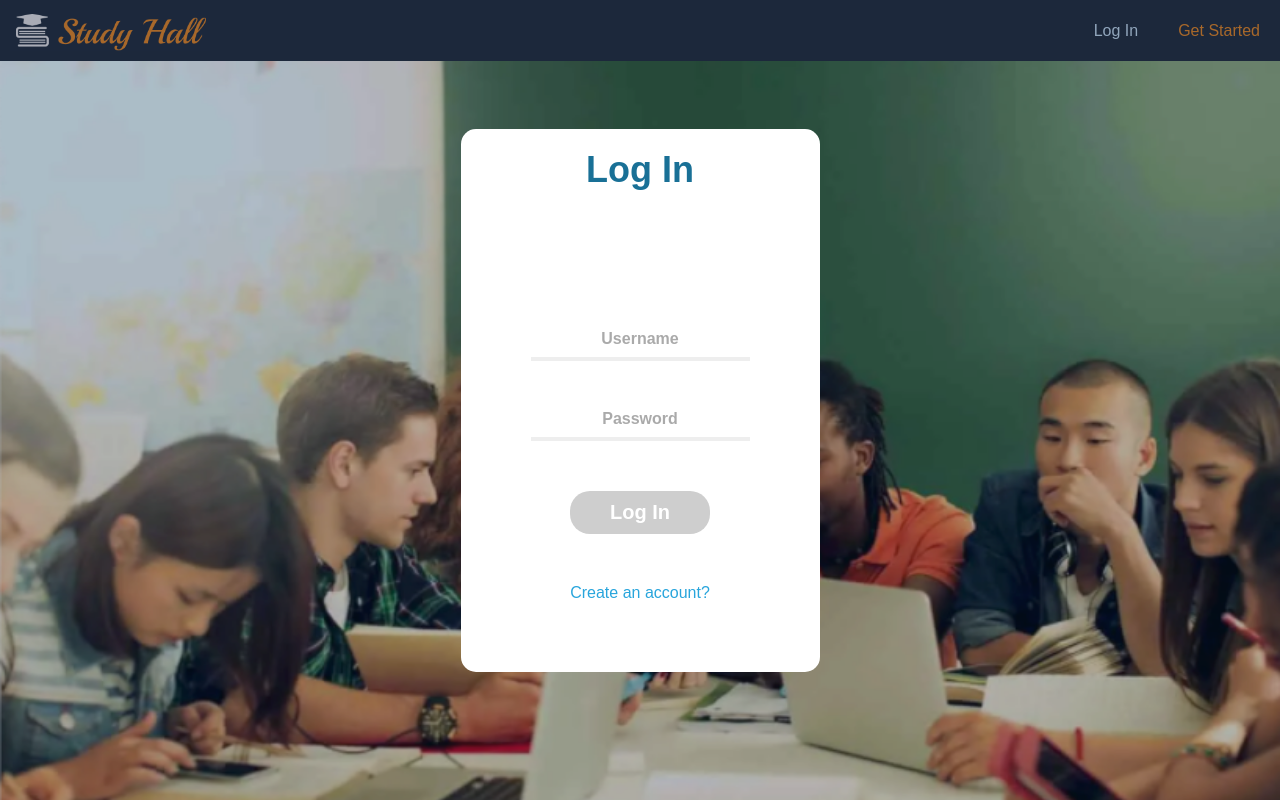
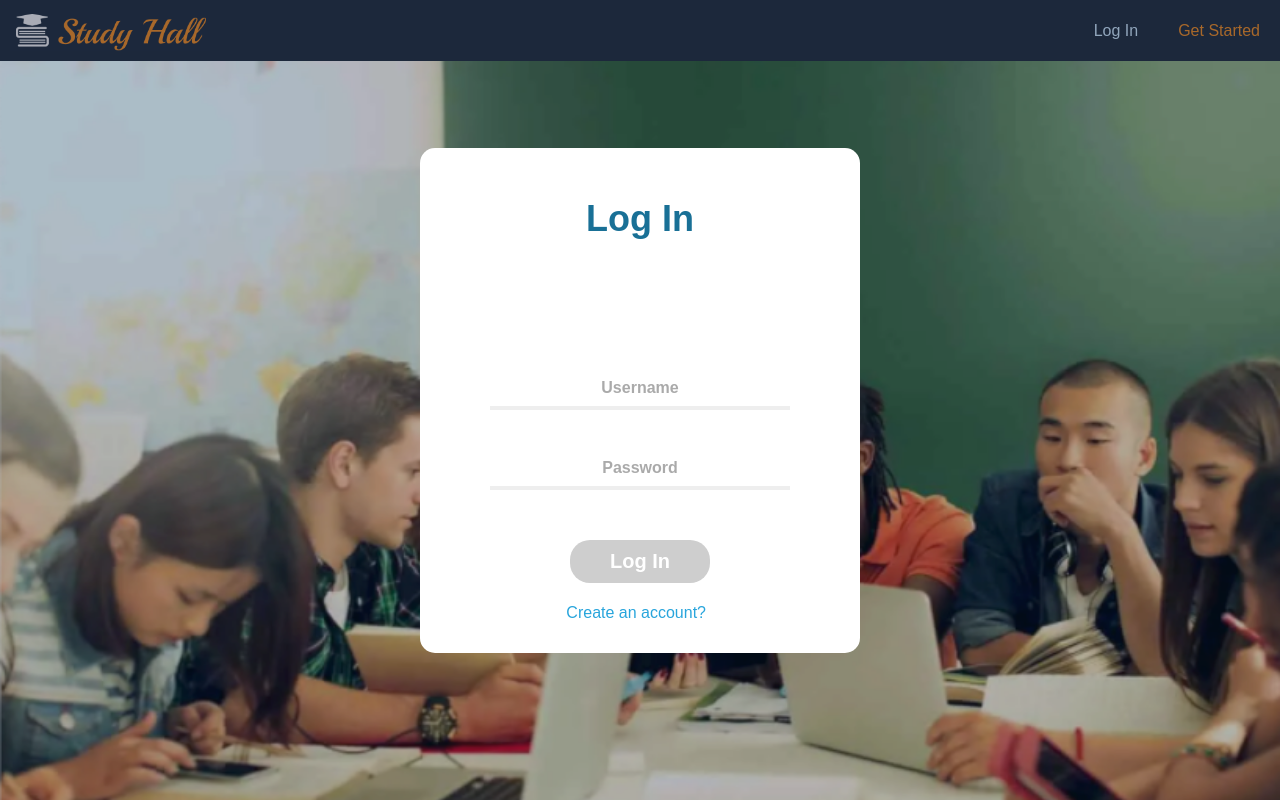
Before and after one commit to sushilt553/Study-Hall, a React (Create React App) app in the folder client/: page / in a window 1280 px wide. Both pictures are taken after a click on the button "Log In". Shown: the top 800 px of the page. Built offline with nearby package versions, Linux system fonts and the light colour scheme.

Commit message:
modal styling

```diff
--- a/client/src/components/modal/Modal.js
+++ b/client/src/components/modal/Modal.js
@@ -1,12 +1,21 @@
 import React from 'react';
 import './modal.css';
 
-export default ({ component: Component, close }) => {
+export default ({ component: Component, close, modalString, setModal }) => {
+    let button;
+    if (modalString === "signup"){
+        button = <button className="login-link-btn" onClick={() => setModal("login")}>
+                Already have an account?</button>
+    }else{
+        button = <button className="signup-link-btn" onClick={() => setModal("signup")}>
+            Create an account?</button>
+    }
     return (
         <>
             <div className="modal-background" onClick={close}>
                 <div className="modal-child" onClick={e => e.stopPropagation()}>
                     <Component />
+                    {button}
                 </div>
             </div>
         </>
--- a/client/src/components/modal/modal.css
+++ b/client/src/components/modal/modal.css
@@ -17,14 +17,13 @@
   display: flex;
   flex-direction: column;
   border-radius: 15px;
-  /* padding-top: 10px;
-  padding-bottom: 20px; */
   justify-content: start;
-
+  min-width: 400px;
   /* border: 3px solid red; */
 }
 
 .form-title {
+  margin-top: 30px;
   padding: 20px;
   color: #197096;
   font-size: 36px;
@@ -46,15 +45,13 @@
 }
 
 .signup-img {
-  min-height: 550px;
-  max-height: 550px;
+  max-height: 700px;
   border-bottom-left-radius: 15px;
   border-top-left-radius: 15px;
 }
 
 .signup-left-side {
-  min-width: 300px;
-  max-width: 300px;
+  max-width: 400px;
   margin-right: 20px;
   /* border: 1px solid green; */
 }
@@ -72,6 +69,7 @@
   font-size: 16px;
   font-weight: 600;
   height: 36px;
+  width: 300px;
 }
 
 .username-input:focus, .password-input:focus {
@@ -101,21 +99,29 @@
   background-color: #ed851e;
 }
 
-.already-have-account-btn {
+.login-link-btn {
   color: #28a5dc;
-  margin-top: 50px;
+  margin-top: 10px;
+  margin-bottom: 20px;
+  outline: none;
+  position: absolute;
+  bottom: 5%;
+  right: 15%;
+
 }
 
-.already-have-account-btn:hover {
-  text-decoration: underline;
+.signup-link-btn {
+  color: #28a5dc;
+  margin-top: 10px;
+  margin-bottom: 20px;
+  outline: none;
+  position: absolute;
+  bottom: 2%;
+  right: 35%;
 }
 
-.create-account-btn {
-  color: #28a5dc;
-  margin-top: 50px;
-}
-
-.create-account-btn:hover {
+.signup-link-btn:hover,
+.login-link-btn:hover {
   text-decoration: underline;
 }
 
--- a/client/src/components/navbar/NavbarComponent.js
+++ b/client/src/components/navbar/NavbarComponent.js
@@ -31,8 +31,8 @@ export default () => {
       <div className="modal-component">
         {modal && (
           <Modal
-            component={modal === "signup" ? SignupForm : LoginForm}
-            close={() => setModal(null)}
+            component={modal === "signup" ? SignupForm : LoginForm} modalString={modal}
+            setModal={setModal} close={() => setModal(null) }
           />
         )}
       </div>
--- a/client/src/components/users/LoginForm.js
+++ b/client/src/components/users/LoginForm.js
@@ -65,12 +65,6 @@ export default () => {
           <input className="sbm-btn" type="submit" value="Log In"/>
         </div>
 
-        <div className="create-account-btn">
-            <button>
-                Create an account?
-            </button>
-        </div>
-
       </form>
     </>
   );
--- a/client/src/components/users/SignupForm.js
+++ b/client/src/components/users/SignupForm.js
@@ -36,7 +36,7 @@ export default () => {
         <div className="signup-div">
 
             <div className="signup-left-side">
-                <img className="signup-img" src={signupPic2} />
+                <img className="signup-img" src={signupPic2} alt="signup_img"/>
             </div>
 
             <div className="signup-form-div">
@@ -70,11 +70,6 @@ export default () => {
                         <input className="sbm-btn" type="submit" value="Register"/>
                     </div>
 
-                    <div className="already-have-account-btn">
-                        <button>
-                            Already have and account?
-                        </button>
-                    </div>
                 </form>
             </div>
         </div>
```
